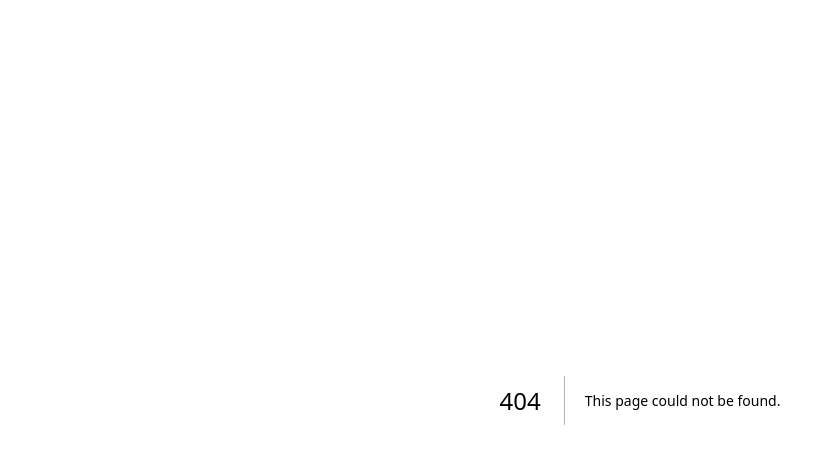
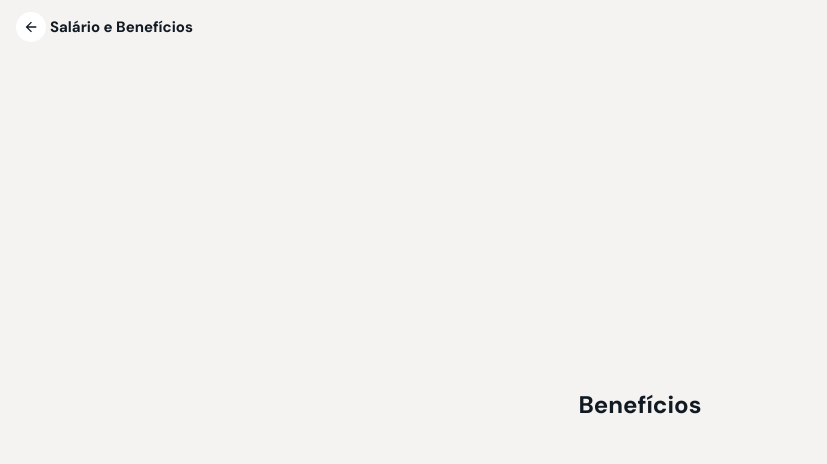
Before and after one commit to tomasmiele/comp-benchmark-prototype, a Next.js app: page /cadastro/beneficios in a window 1280 px wide. Before the commit this address had no page. Shown: the top 464 px of the page, without its empty margins (0-827 px from the left). Built offline with nearby package versions, Linux system fonts and the light colour scheme.

Commit message:
pagina de dados da empresa

```diff
--- /dev/null
+++ b/app/cadastro/beneficios/page.tsx
@@ -0,0 +1,48 @@
+"use client";
+
+import { useRouter } from "next/navigation";
+
+export default function BeneficiosPage() {
+  const router = useRouter();
+
+  return (
+    <main
+      className="min-h-screen bg-background px-4 pt-3 pb-8 font-sans"
+      aria-label="Benefícios"
+    >
+      <div className="mx-auto flex min-h-[calc(100vh-44px)] w-full max-w-[1720px] flex-col">
+        <header className="flex items-center gap-1">
+          <button
+            type="button"
+            aria-label="Voltar para informações sobre a empresa"
+            onClick={() => router.push("/cadastro/finalizar-cadastro")}
+            className="inline-flex h-[30px] w-[30px] items-center justify-center rounded-full bg-white text-foreground transition hover:bg-[#eef0f3]"
+          >
+            <svg
+              stroke="currentColor"
+              fill="currentColor"
+              strokeWidth="0"
+              viewBox="0 0 24 24"
+              aria-hidden="true"
+              height="1em"
+              width="1em"
+              xmlns="http://www.w3.org/2000/svg"
+            >
+              <path fill="none" d="M0 0h24v24H0z" />
+              <path d="M20 11H7.83l5.59-5.59L12 4l-8 8 8 8 1.41-1.41L7.83 13H20v-2z" />
+            </svg>
+          </button>
+          <p className="max-w-[520px] truncate text-[15px] leading-[21px] font-bold text-[#111922]">
+            Salário e Benefícios
+          </p>
+        </header>
+
+        <section className="flex flex-1 items-center justify-center py-10">
+          <h1 className="text-center text-[24px] leading-[32px] font-bold text-[#111922]">
+            Benefícios
+          </h1>
+        </section>
+      </div>
+    </main>
+  );
+}
--- a/app/cadastro/finalizar-cadastro/page.tsx
+++ b/app/cadastro/finalizar-cadastro/page.tsx
@@ -48,7 +48,7 @@ const industries = [
 ];
 
 const fieldClassName =
-  "h-[52px] w-full rounded-lg bg-[#e7e7e7] px-5 text-[15px] leading-[20px] font-bold text-[#111922] outline-none focus:ring-2 focus:ring-[#b8c2cf]";
+  "h-[52px] w-full rounded-lg bg-[#e7e7e7] px-5 text-[15px] leading-[20px] font-bold text-[#111922] outline-none focus:ring-2 focus:ring-[#b8c2cf] aria-[invalid=true]:bg-[#f4ecef]";
 
 const floatingLabelClassName =
   "pointer-events-none absolute left-5 top-2 text-[11px] leading-[14px] text-[#4c5560] transition-all peer-placeholder-shown:top-1/2 peer-placeholder-shown:-translate-y-1/2 peer-placeholder-shown:text-[15px] peer-placeholder-shown:font-bold peer-placeholder-shown:text-[#111922] peer-focus:top-2 peer-focus:translate-y-0 peer-focus:text-[11px] peer-focus:font-normal peer-focus:text-[#4c5560]";
@@ -63,6 +63,10 @@ export default function FinalizarCadastroPage() {
   const [selectedIndustries, setSelectedIndustries] = useState<string[]>([]);
   const [industrySearch, setIndustrySearch] = useState("");
   const [isIndustryOpen, setIsIndustryOpen] = useState(false);
+  const [showValidation, setShowValidation] = useState(false);
+  const [showErrorToast, setShowErrorToast] = useState(false);
+  const [errorToastMessage, setErrorToastMessage] = useState("");
+  const errorToastTimerRef = useRef<ReturnType<typeof setTimeout> | null>(null);
 
   useEffect(() => {
     const closeIndustryDropdown = (event: MouseEvent) => {
@@ -79,6 +83,15 @@ export default function FinalizarCadastroPage() {
     return () => document.removeEventListener("mousedown", closeIndustryDropdown);
   }, []);
 
+  useEffect(
+    () => () => {
+      if (errorToastTimerRef.current) {
+        clearTimeout(errorToastTimerRef.current);
+      }
+    },
+    [],
+  );
+
   const filteredIndustries = industries.filter((industry) =>
     industry.toLocaleLowerCase("pt-BR").includes(
       industrySearch.toLocaleLowerCase("pt-BR").trim(),
@@ -91,6 +104,46 @@ export default function FinalizarCadastroPage() {
         ? current.filter((item) => item !== industry)
         : [...current, industry],
     );
+  };
+
+  const hasEmployeeCountError = showValidation && employeeCount === "";
+  const hasContractTypeError = showValidation && contractType === "";
+  const hasAnnualRevenueError = showValidation && annualRevenue === "";
+
+  const displayErrorToast = (message: string) => {
+    setErrorToastMessage(message);
+    setShowErrorToast(true);
+
+    if (errorToastTimerRef.current) {
+      clearTimeout(errorToastTimerRef.current);
+    }
+
+    errorToastTimerRef.current = setTimeout(() => {
+      setShowErrorToast(false);
+    }, 5000);
+  };
+
+  const handleSubmit = (event: React.FormEvent<HTMLFormElement>) => {
+    event.preventDefault();
+
+    if (employeeCount === "" || contractType === "" || annualRevenue === "") {
+      setShowValidation(true);
+      displayErrorToast(
+        "Encontramos alguns erros nos campos. Ajuste para conseguir salvar as informações.",
+      );
+      return;
+    }
+
+    if (Number(employeeCount) < 25) {
+      setShowValidation(false);
+      displayErrorToast(
+        "Para participação no benchmark a Comp exige no mínimo 25 colaboradores",
+      );
+      return;
+    }
+
+    setShowValidation(false);
+    router.push("/cadastro/beneficios");
   };
 
   return (
@@ -127,16 +180,18 @@ export default function FinalizarCadastroPage() {
           </div>
         </header>
 
-        <section className="flex flex-1 items-center justify-center py-10">
+        <section className="mt-8 flex justify-center">
+          <h1 className="max-w-[760px] text-center text-[28px] leading-[41px] font-bold text-[#0f1923]">
+            Informações sobre a empresa
+          </h1>
+        </section>
+
+        <section className="flex flex-1 items-center justify-center py-8">
           <div className="w-full max-w-[420px]">
-            <h1 className="mb-5 text-center text-[24px] leading-[32px] font-bold text-[#111922]">
-              Informações sobre a empresa
-            </h1>
-
             <form
               id="company-info-form"
               className="flex w-full flex-col gap-2"
-              onSubmit={(event) => event.preventDefault()}
+              onSubmit={handleSubmit}
             >
               <div className="relative">
               <input
@@ -232,11 +287,23 @@ export default function FinalizarCadastroPage() {
                 onChange={(event) => setEmployeeCount(event.target.value)}
                 placeholder=" "
                 aria-label="Número de colaboradores"
+                aria-invalid={hasEmployeeCountError}
+                aria-describedby={
+                  hasEmployeeCountError ? "employeeCount-error" : undefined
+                }
                 className={`${fieldClassName} peer pt-4.5 pb-0.5`}
               />
               <label htmlFor="employeeCount" className={floatingLabelClassName}>
                 Número de colaboradores
               </label>
+              {hasEmployeeCountError && (
+                <p
+                  id="employeeCount-error"
+                  className="mt-1 px-5 text-[12px] leading-[16px] text-[#df0071]"
+                >
+                  campo obrigatório
+                </p>
+              )}
             </div>
 
             <div className="relative">
@@ -246,6 +313,10 @@ export default function FinalizarCadastroPage() {
                 value={contractType}
                 onChange={(event) => setContractType(event.target.value)}
                 aria-label="Tipo de contrato dos colaboradores"
+                aria-invalid={hasContractTypeError}
+                aria-describedby={
+                  hasContractTypeError ? "contractType-error" : undefined
+                }
                 className={`${fieldClassName} cursor-pointer appearance-none pr-12 ${contractType !== "" ? "pt-4" : ""}`}
               >
                 <option value="" disabled>
@@ -264,6 +335,14 @@ export default function FinalizarCadastroPage() {
                 </label>
               )}
               <ChevronDown />
+              {hasContractTypeError && (
+                <p
+                  id="contractType-error"
+                  className="mt-1 px-5 text-[12px] leading-[16px] text-[#df0071]"
+                >
+                  campo obrigatório
+                </p>
+              )}
             </div>
 
             <div className="relative">
@@ -273,6 +352,10 @@ export default function FinalizarCadastroPage() {
                 value={annualRevenue}
                 onChange={(event) => setAnnualRevenue(event.target.value)}
                 aria-label="Faturamento anual"
+                aria-invalid={hasAnnualRevenueError}
+                aria-describedby={
+                  hasAnnualRevenueError ? "annualRevenue-error" : undefined
+                }
                 className={`${fieldClassName} cursor-pointer appearance-none pr-12 ${annualRevenue !== "" ? "pt-4" : ""}`}
               >
                 <option value="" disabled>
@@ -298,6 +381,14 @@ export default function FinalizarCadastroPage() {
                 </label>
               )}
               <ChevronDown />
+              {hasAnnualRevenueError && (
+                <p
+                  id="annualRevenue-error"
+                  className="mt-1 px-5 text-[12px] leading-[16px] text-[#df0071]"
+                >
+                  campo obrigatório
+                </p>
+              )}
               </div>
 
               <div className="mt-3 flex justify-end">
@@ -312,6 +403,15 @@ export default function FinalizarCadastroPage() {
           </div>
         </section>
       </div>
+
+      {showErrorToast && (
+        <div
+          role="alert"
+          className="fixed bottom-6 left-1/2 z-40 w-[calc(100%-32px)] max-w-[980px] -translate-x-1/2 rounded-xl bg-[#111922] px-8 py-4 text-center text-[15px] leading-[22px] text-[#dfe3e7] shadow-xl"
+        >
+          {errorToastMessage}
+        </div>
+      )}
     </main>
   );
 }
```
